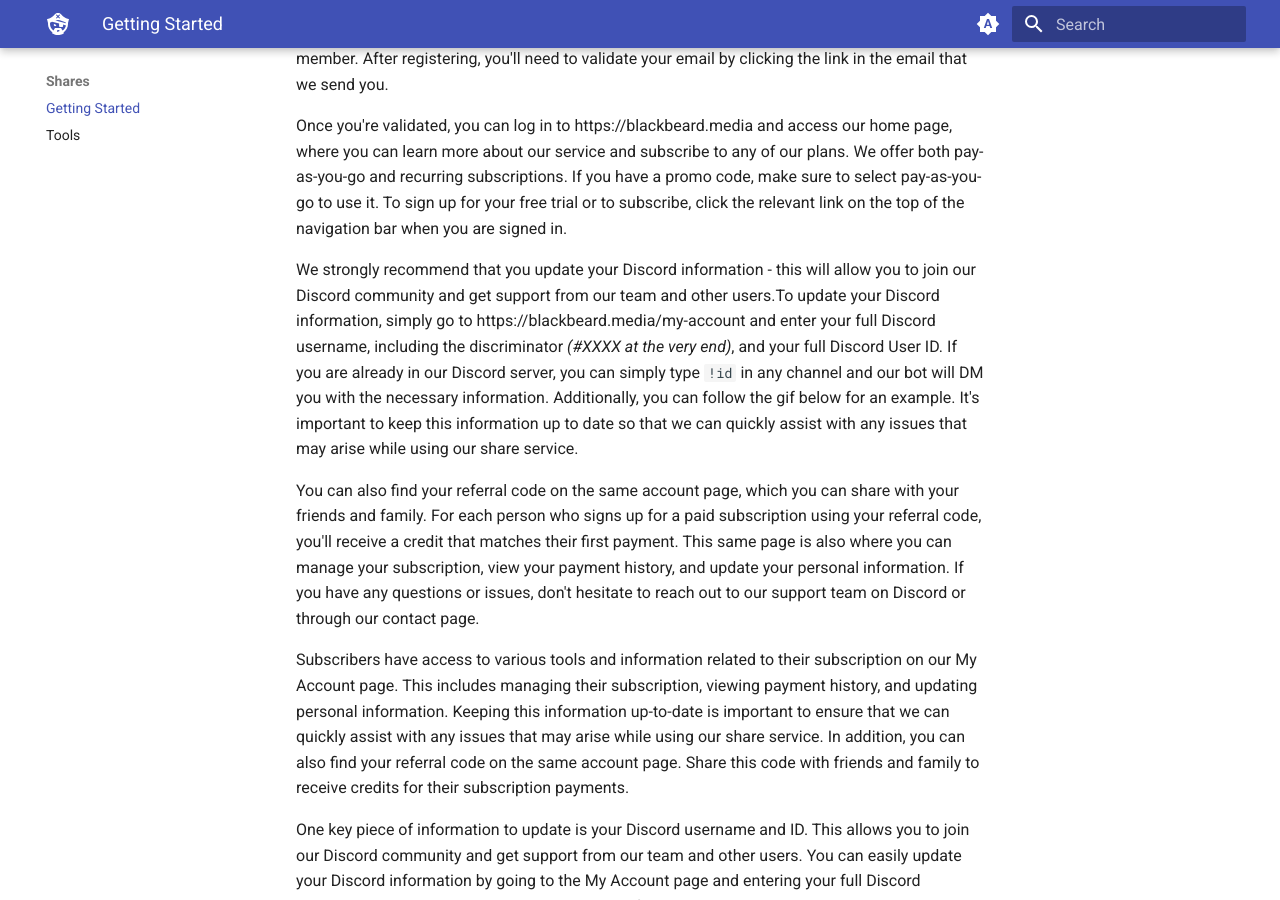
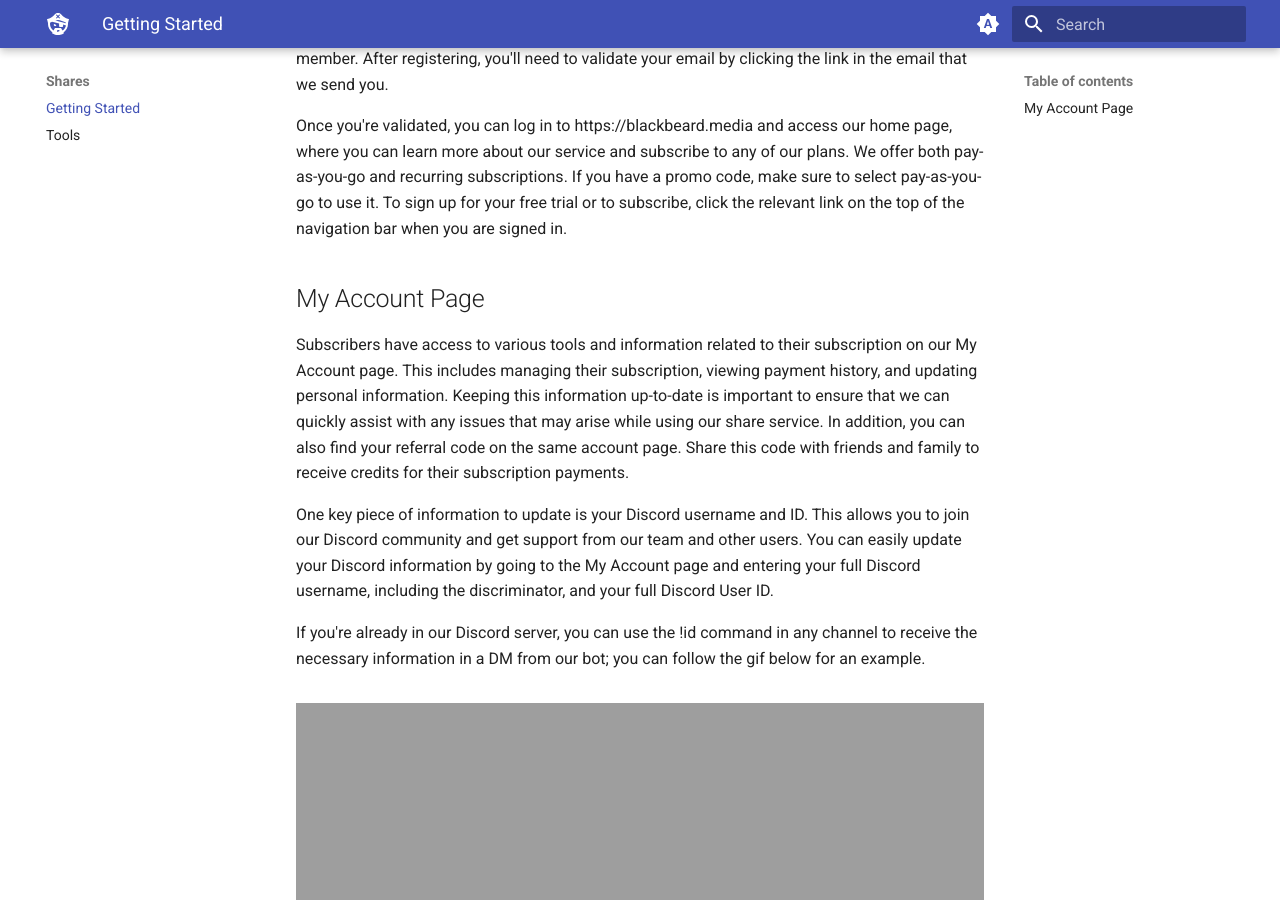
Before and after one commit to neomedia6989/docs-2, an MkDocs documentation site: the page built from docs/shares/getting-started.md, in a window 1280 px wide and 900 px high, scrolled down 340 px. Built offline with MkDocs 1.6.1 and Material for MkDocs 9.7.7, drawn with Linux system fonts in a browser that asks for light colours.

Commit message:
Update getting-started.md

```diff
--- a/docs/shares/getting-started.md
+++ b/docs/shares/getting-started.md
@@ -6,9 +6,7 @@
 
 Once you're validated, you can log in to https://blackbeard.media and access our home page, where you can learn more about our service and subscribe to any of our plans. We offer both pay-as-you-go and recurring subscriptions. If you have a promo code, make sure to select pay-as-you-go to use it. To sign up for your free trial or to subscribe, click the relevant link on the top of the navigation bar when you are signed in.
 
-We strongly recommend that you update your Discord information - this will allow you to join our Discord community and get support from our team and other users.To update your Discord information, simply go to https://blackbeard.media/my-account and enter your full Discord username, including the discriminator *(#XXXX at the very end)*, and your full Discord User ID. If you are already in our Discord server, you can simply type `!id` in any channel and our bot will DM you with the necessary information. Additionally, you can follow the gif below for an example. It's important to keep this information up to date so that we can quickly assist with any issues that may arise while using our share service.
-
-You can also find your referral code on the same account page, which you can share with your friends and family. For each person who signs up for a paid subscription using your referral code, you'll receive a credit that matches their first payment. This same page is also where you can manage your subscription, view your payment history, and update your personal information. If you have any questions or issues, don't hesitate to reach out to our support team on Discord or through our contact page.
+## My Account Page
 
 Subscribers have access to various tools and information related to their subscription on our My Account page. This includes managing their subscription, viewing payment history, and updating personal information. Keeping this information up-to-date is important to ensure that we can quickly assist with any issues that may arise while using our share service. In addition, you can also find your referral code on the same account page. Share this code with friends and family to receive credits for their subscription payments.
 
```
